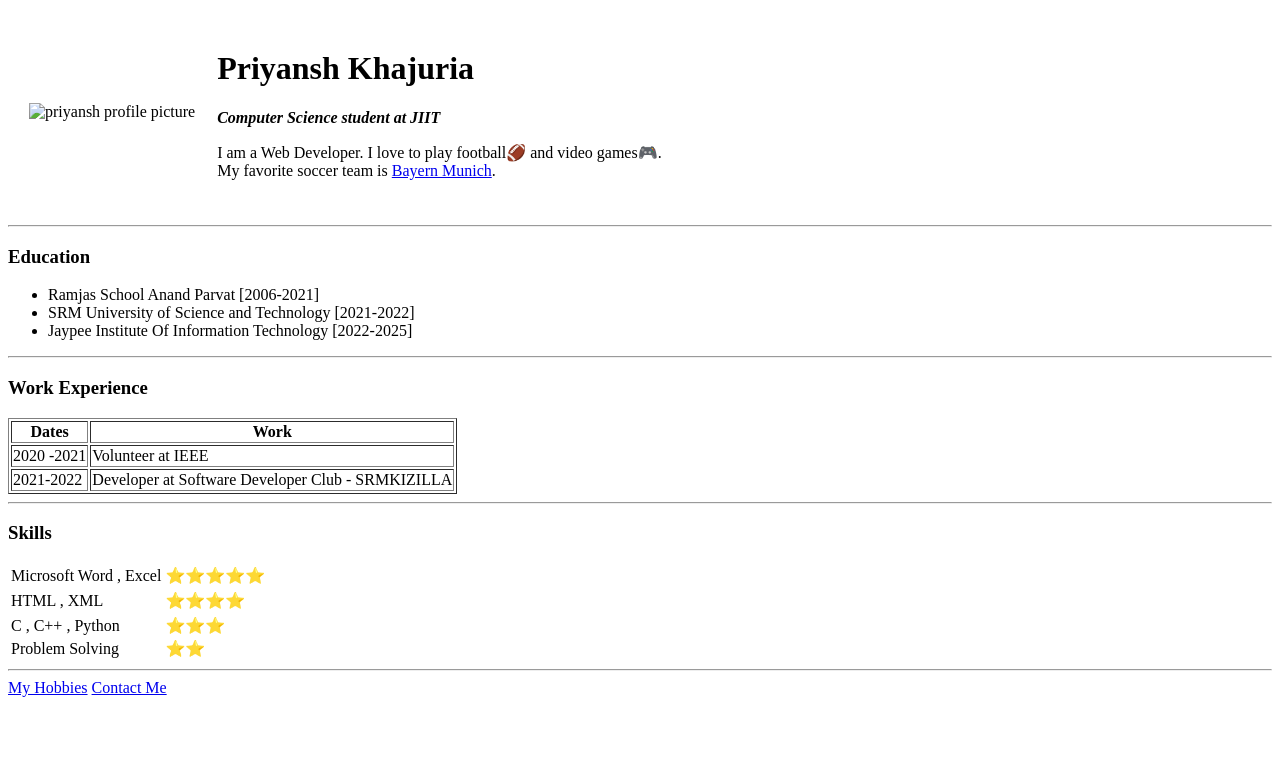
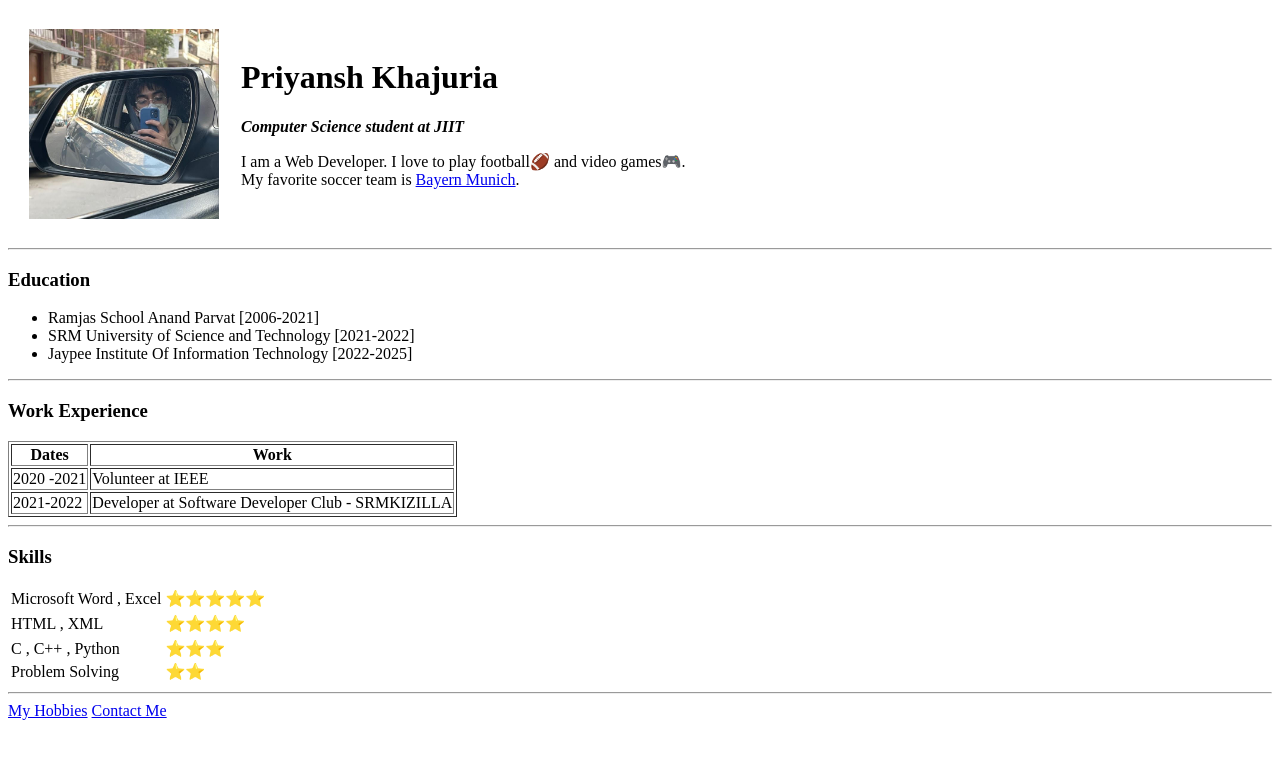
Before and after one commit to priyanshkh14/cv, a plain HTML site: page index.html in a window 1280 px wide. Drawn offline with Linux system fonts and the light colour scheme.

Commit message:
Update index.html

```diff
--- a/index.html
+++ b/index.html
@@ -1,5 +1,4 @@
-<!DOCTYPE html>
-<html lang="en">
+<html>
 
 <head>
     <meta charset="UTF-8">
@@ -9,7 +8,7 @@
 <body>
     <table cellspacing = "20">
         <tr>
-            <td><img src="images/priyansh.jpg" alt="priyansh profile picture" height="190" width="190"></td>
+            <td><img src="priyansh.jpg" alt="priyansh profile picture" height="190" width="190"></td>
             <td><h1>Priyansh Khajuria</h1>
                 <p><i><strong>Computer Science student at JIIT</strong></i></p>
                 <p>I am a Web Developer. I love to play football🏈 and video games🎮.
```
